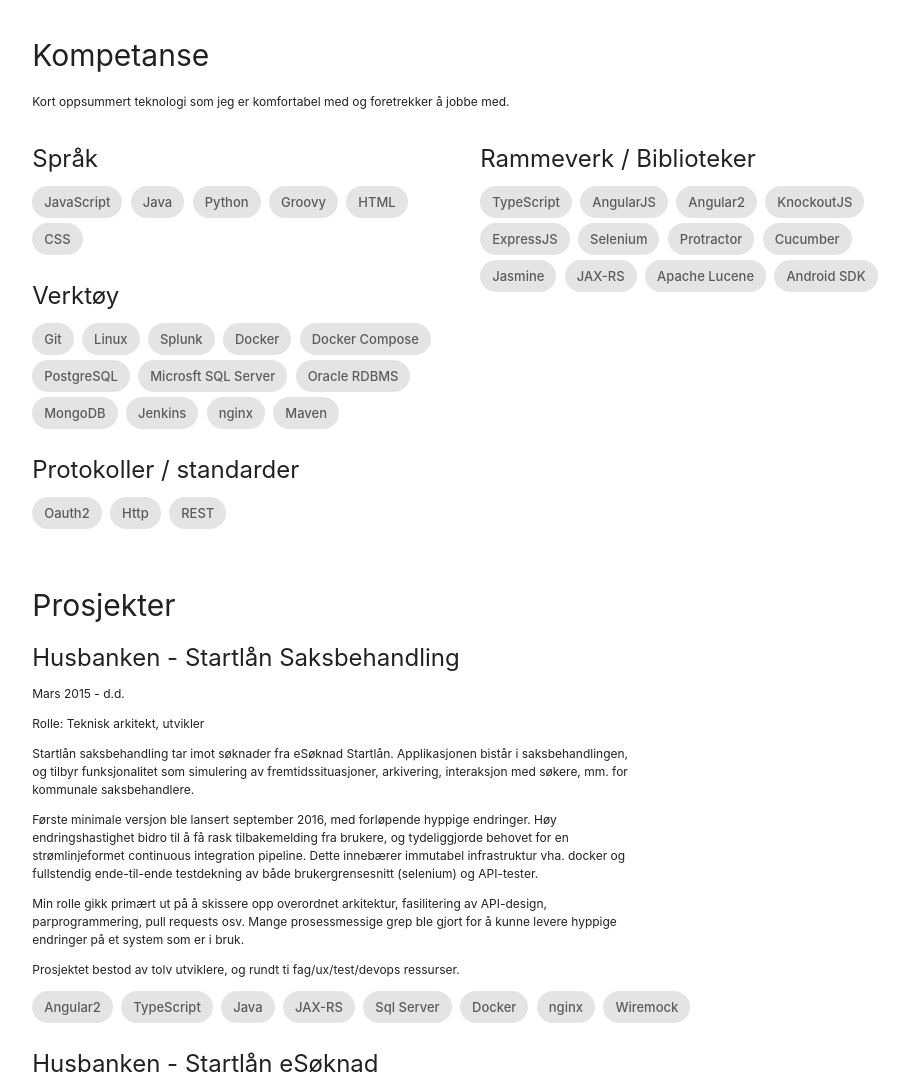
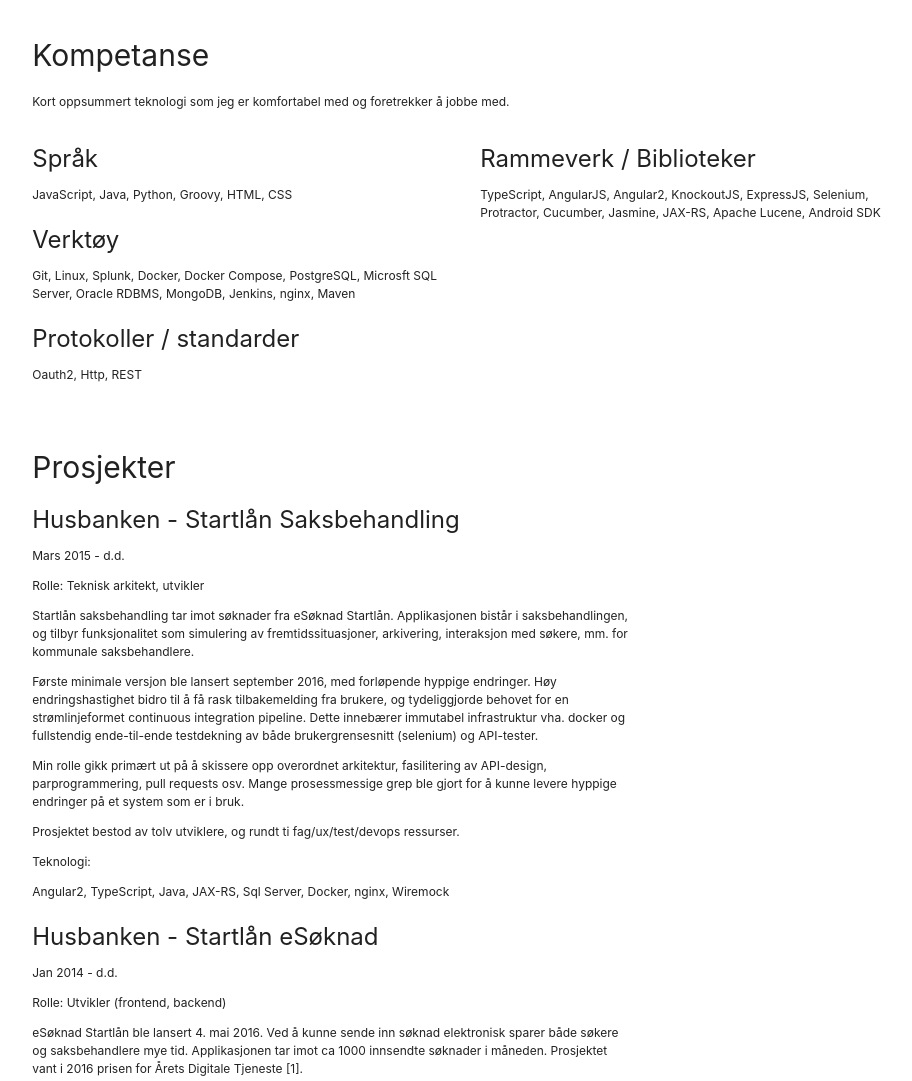
Before and after one commit to haakondr/haakondr.github.io, a plain HTML site: page index.html in a window 1280 px wide. Shown: the part 1402-2483 px from the top of the page, without its empty margins (171-1083 px from the left). Drawn offline with nearby package versions, Linux system fonts and the light colour scheme.

Commit message:
fjerna chips

```diff
--- a/index.html
+++ b/index.html
@@ -29,7 +29,7 @@
                 Brenner for gode grensesnitt, enten det er for bruker, API eller design av funksjoner. Gode
                 abstraksjoner er
                 viktig i alle ledd. Kjenn ditt publikum og spis ditt eget API.</p>
-            <p> Mener at små fokuserte teams jobber bedre enn store. Disiplin og kvalitet er bedre enn
+            <p> Mener at små fokuserte grupper jobber bedre enn store. Disiplin og kvalitet er bedre enn
                 kvalitetssikring
                 i mange ledd. Opptatt av utviklingsmetodikk, og jobber iherdig for å oppnå raske, trygge og
                 effektive
@@ -140,52 +140,35 @@
         <div class="col m6 l6 s12">
             <div>
                 <h4>Språk</h4>
-                <div class="chip">JavaScript</div>
-                <div class="chip">Java</div>
-                <div class="chip">Python</div>
-                <div class="chip">Groovy</div>
-                <div class="chip">HTML</div>
-                <div class="chip">CSS</div>
+                <p>JavaScript, Java, Python, Groovy, HTML, CSS</p>
             </div>
 
             <div>
                 <h4>Verktøy</h4>
-                <div class="chip">Git</div>
-                <div class="chip">Linux</div>
-                <div class="chip">Splunk</div>
-                <div class="chip" data-hover="Brukt i Husbanken startlån prosjektene">Docker</div>
-                <div class="chip">Docker Compose</div>
-                <div class="chip">PostgreSQL</div>
-                <div class="chip">Microsft SQL Server</div>
-                <div class="chip">Oracle RDBMS</div>
-                <div class="chip">MongoDB</div>
-                <div class="chip">Jenkins</div>
-                <div class="chip">nginx</div>
-                <div class="chip">Maven</div>
-
+                <p>Git, Linux, Splunk, Docker, Docker Compose, PostgreSQL, Microsft SQL Server, Oracle RDBMS, MongoDB,
+                    Jenkins, nginx, Maven</p>
             </div>
             <div>
                 <h4>Protokoller / standarder</h4>
-                <div class="chip">Oauth2</div>
-                <div class="chip">Http</div>
-                <div class="chip">REST</div>
-
+                <p>Oauth2, Http, REST</p>
             </div>
         </div>
         <div class="col m6 l6 s12">
             <h4>Rammeverk / Biblioteker</h4>
-            <div class="chip">TypeScript</div>
-            <div class="chip">AngularJS</div>
-            <div class="chip">Angular2</div>
-            <div class="chip">KnockoutJS</div>
-            <div class="chip">ExpressJS</div>
-            <div class="chip">Selenium</div>
-            <div class="chip">Protractor</div>
-            <div class="chip">Cucumber</div>
-            <div class="chip">Jasmine</div>
-            <div class="chip">JAX-RS</div>
-            <div class="chip">Apache Lucene</div>
-            <div class="chip">Android SDK</div>
+            <p>
+                TypeScript,
+                AngularJS,
+                Angular2,
+                KnockoutJS,
+                ExpressJS,
+                Selenium,
+                Protractor,
+                Cucumber,
+                Jasmine,
+                JAX-RS,
+                Apache Lucene,
+                Android SDK
+            </p>
         </div>
     </div>
 
@@ -213,16 +196,17 @@
                     parprogrammering, pull requests osv. Mange prosessmessige grep ble gjort for å kunne levere hyppige
                     endringer på et system som er i bruk.</p>
                 <p>Prosjektet bestod av tolv utviklere, og rundt ti fag/ux/test/devops ressurser. </p>
-                <div>
-                    <div class="chip">Angular2</div>
-                    <div class="chip">TypeScript</div>
-                    <div class="chip">Java</div>
-                    <div class="chip">JAX-RS</div>
-                    <div class="chip">Sql Server</div>
-                    <div class="chip">Docker</div>
-                    <div class="chip">nginx</div>
-                    <div class="chip">Wiremock</div>
-                </div>
+                <p>Teknologi:</p>
+                <p>
+                    Angular2,
+                    TypeScript,
+                    Java,
+                    JAX-RS,
+                    Sql Server,
+                    Docker,
+                    nginx,
+                    Wiremock
+                </p>
             </div>
             <div>
                 <h4>Husbanken - Startlån eSøknad</h4>
@@ -273,15 +257,18 @@
                         href="https://kvalitet.difi.no/artikkel/2016/06/prisen-arets-digitale-tjeneste-til-husbanken">https://kvalitet.difi.no/artikkel/2016/06/prisen-arets-digitale-tjeneste-til-husbanken</a>
                 </p>
                 <div>
-                    <div class="chip">AngularJS</div>
-                    <div class="chip">JavaScript</div>
-                    <div class="chip">MongoDB</div>
-                    <div class="chip">Java</div>
-                    <div class="chip">Docker</div>
-                    <div class="chip">Selenium</div>
-                    <div class="chip">NodeJS</div>
-                    <div class="chip">HTML5</div>
-                    <div class="chip">CSS3</div>
+                    <p>Teknologi:</p>
+                    <p>
+                        AngularJS,
+                        JavaScript,
+                        MongoDB,
+                        Java,
+                        Docker,
+                        Selenium,
+                        NodeJS,
+                        HTML5,
+                        CSS3
+                    </p>
                 </div>
             </div>
 
@@ -294,15 +281,18 @@
                     Dashboard løsningen er en prototype som visualiserer sensordata i grafer for brukeren.</p>
                 <p>Sensorene samler inn diverse data (temperatur, fuktighet, vind, solinnstråling, mm.</p>
                 <div>
-                    <div class="chip">Angular2</div>
-                    <div class="chip">Docker</div>
-                    <div class="chip">PostgreSQL</div>
-                    <div class="chip">Google Cloud SQL</div>
-                    <div class="chip">Oauth2</div>
-                    <div class="chip">Java</div>
-                    <div class="chip">JavaScript</div>
-                    <div class="chip">d3</div>
-                    <div class="chip">libelium waspmote sensors</div>
+                    <p>Teknologi:</p>
+                    <p>
+                        Angular2,
+                        Docker,
+                        PostgreSQL,
+                        Google Cloud SQL,
+                        Oauth2,
+                        Java,
+                        JavaScript,
+                        d3,
+                        libelium waspmote sensors
+                    </p>
                 </div>
             </div>
 
@@ -317,15 +307,17 @@
                     mot Matrikkelen så ble det utført endringer i eksisterende skjermbilder og funksjonalitet.</p>
                 <div>
                     <p>Teknologi:</p>
-                    <div class="chip">AngularJS</div>
-                    <div class="chip">JavaScript</div>
-                    <div class="chip">Grails</div>
-                    <div class="chip">Hibernate</div>
-                    <div class="chip">Spring</div>
-                    <div class="chip">Groovy</div>
-                    <div class="chip">Java</div>
-                    <div class="chip">Struts</div>
-                    <div class="chip">Oracle rdbms</div>
+                    <p>
+                        AngularJS,
+                        JavaScript,
+                        Grails,
+                        Hibernate,
+                        Spring,
+                        Groovy,
+                        Java,
+                        Struts,
+                        Oracle rdbms
+                    </p>
                 </div>
             </div>
 
@@ -336,13 +328,13 @@
                 <p>Forvaltning av diverse Java- og Groovy- baserte applikasjoner.</p>
                 <div>
                     <p>Teknologi:</p>
-                    <div class="chip">Java</div>
-                    <div class="chip">Groovy</div>
-                    <div class="chip">Oracle rdbms</div>
-                    <div class="chip">Grails</div>
-                    <div class="chip">JavaScript</div>
-                    <div class="chip">HTML</div>
-                    <div class="chip">CSS</div>
+                    Java,
+                    Groovy,
+                    Oracle rdbms,
+                    Grails,
+                    JavaScript,
+                    HTML,
+                    CSS
                 </div>
             </div>
 
@@ -363,11 +355,13 @@
                 </p>
                 <div>
                     <p>Teknologi:</p>
-                    <div class="chip">Java</div>
-                    <div class="chip">MaltParser</div>
-                    <div class="chip">Stanford NLP</div>
-                    <div class="chip">Python</div>
-                    <div class="chip">Apache Lucene</div>
+                    <p>
+                        Java,
+                        MaltParser,
+                        Stanford NLP,
+                        Python,
+                        Apache Lucene
+                    </p>
                 </div>
             </div>
         </div>
```
